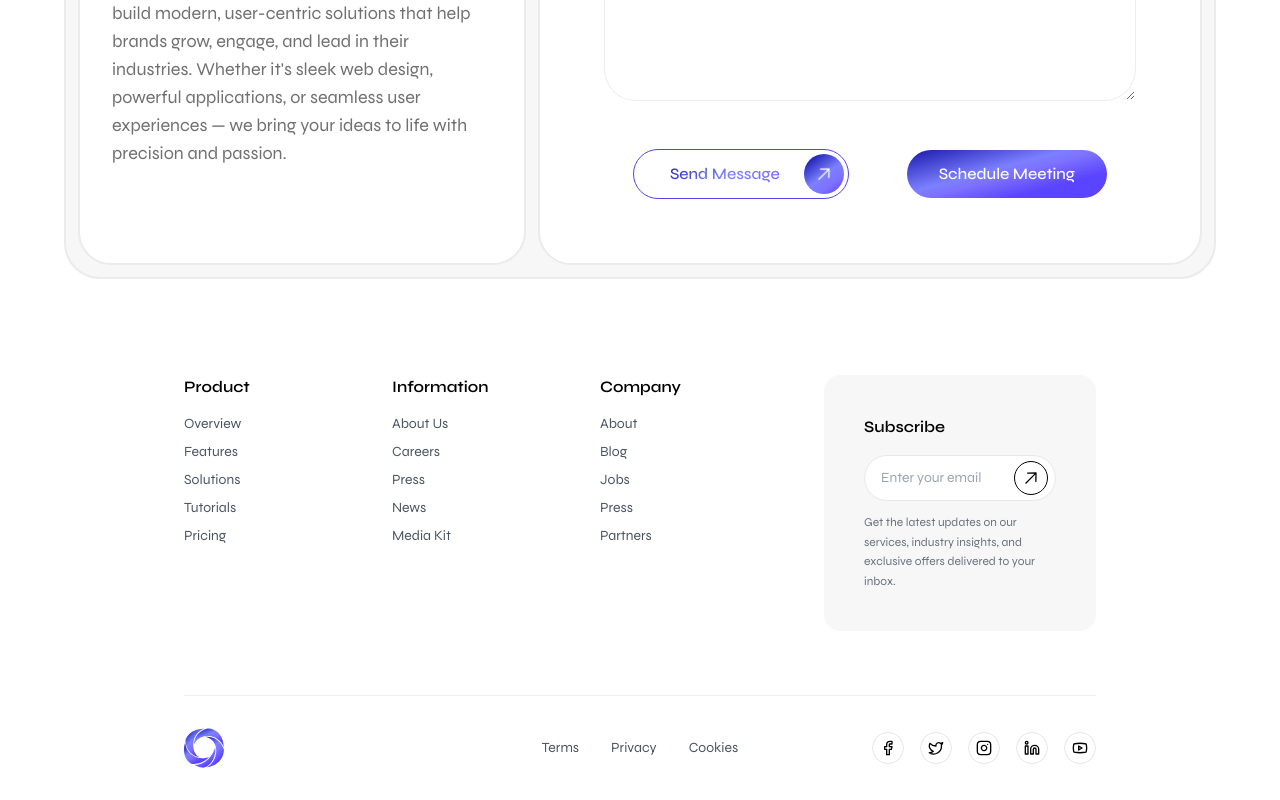
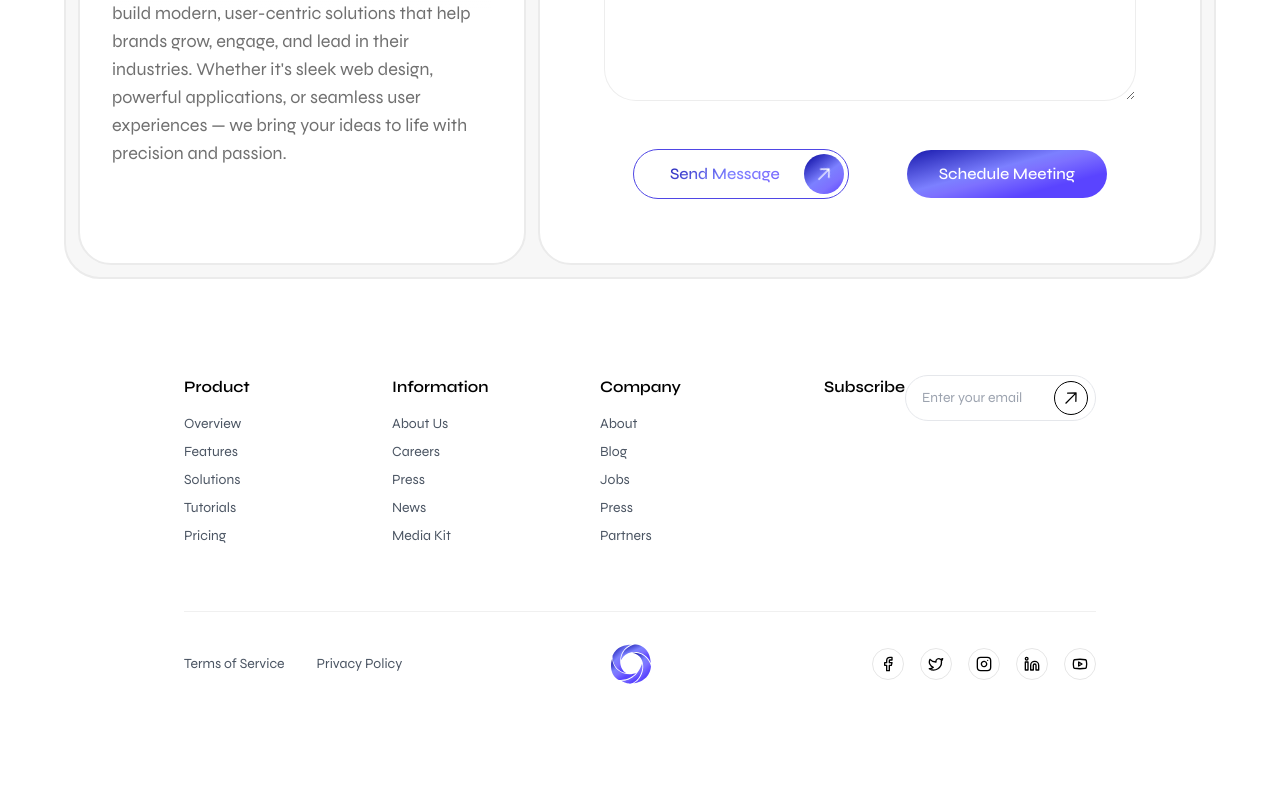
Before and after one commit to afnanahmadtariq/Devstract, a Next.js app: page /contactus in a window 1280 px wide. Shown: the part 925-1725 px from the top of the page. After the commit the page ends 1641 px from the top, so only its background shows below. Built offline with nearby package versions, Linux system fonts and the light colour scheme.

Commit message:
Update footer.tsx

```diff
--- a/components/footer.tsx
+++ b/components/footer.tsx
@@ -70,7 +70,6 @@ export default function Footer() {
 
             {/* Subscribe Card (right column) */}
             <div className="flex justify-center lg:justify-end">
-              <div className="rounded-2xl p-6 md:p-10 bg-black/[0.03] w-full max-w-xs">
               <h3 className="text-base font-semibold mb-4 text-black">Subscribe</h3>
               <form onSubmit={handleSubscribe} className="space-y-4">
                 <div className="relative">
@@ -93,11 +92,6 @@ export default function Footer() {
                   <div className="text-xs mt-2 text-center" style={{ color: subscribeStatus.includes('success') ? '#5A44FF' : '#D32F2F' }}>{subscribeStatus}</div>
                 )}
               </form>
-                <p className="text-xs text-gray-500 mt-3 leading-relaxed">
-                  Get the latest updates on our services, industry insights, and exclusive offers delivered to your
-                  inbox.
-                </p>
-              </div>
             </div>
           </div>
         </div>
@@ -113,27 +107,24 @@ export default function Footer() {
       {/* Bottom Section */}
       <div className="px-6 py-8">
         <div className="max-w-7xl mx-auto">
-          <div className="flex flex-col md:flex-row items-center space-y-4 md:space-y-0">
+          <div className="flex flex-col md:flex-row md:justify-between md:items-center items-center gap-6 md:gap-0">
+            {/* Legal Links */}
+            <div className="flex items-center justify-center space-x-8">
+              <a href="#" className="text-gray-600 hover:text-black transition-colors duration-200 text-sm">
+                Terms of Service
+              </a>
+              <a href="#" className="text-gray-600 hover:text-black transition-colors duration-200 text-sm">
+                Privacy Policy
+              </a>
+            </div>
+
             {/* Logo */}
-            <div className="flex items-center flex-1 justify-start md:justify-start w-full md:w-auto">
+            <div className="flex items-center justify-center">
               <img src="/images/logo.svg" alt="Logo" className="w-10 h-10 mr-3" />
             </div>
 
-            {/* Legal Links */}
-            <div className="flex items-center justify-center space-x-8 w-full md:w-auto order-2 md:order-none">
-              <a href="#" className="text-gray-600 hover:text-black transition-colors duration-200 text-sm">
-                Terms
-              </a>
-              <a href="#" className="text-gray-600 hover:text-black transition-colors duration-200 text-sm">
-                Privacy
-              </a>
-              <a href="#" className="text-gray-600 hover:text-black transition-colors duration-200 text-sm">
-                Cookies
-              </a>
-            </div>
-
             {/* Social Media Icons */}
-            <div className="flex items-center flex-1 justify-end md:justify-end space-x-4 w-full md:w-auto">
+            <div className="flex items-center justify-center space-x-4">
               {socialLinks.map((social, index) => {
                 const IconComponent = social.icon
                 return (
```
Lines whose indentation alone changed are shown as unchanged.
